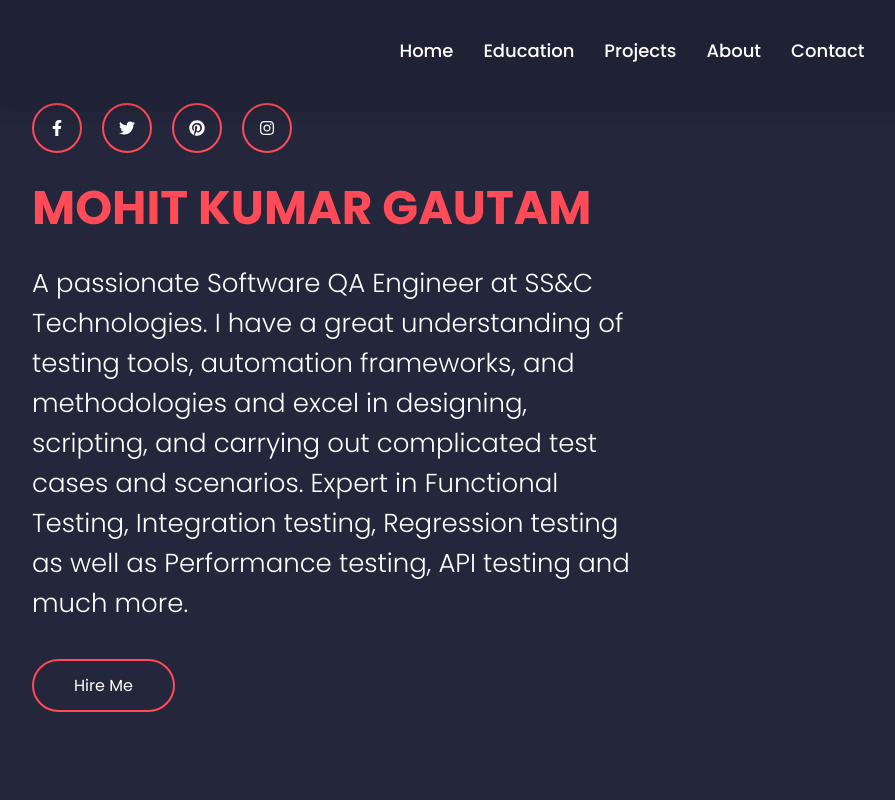
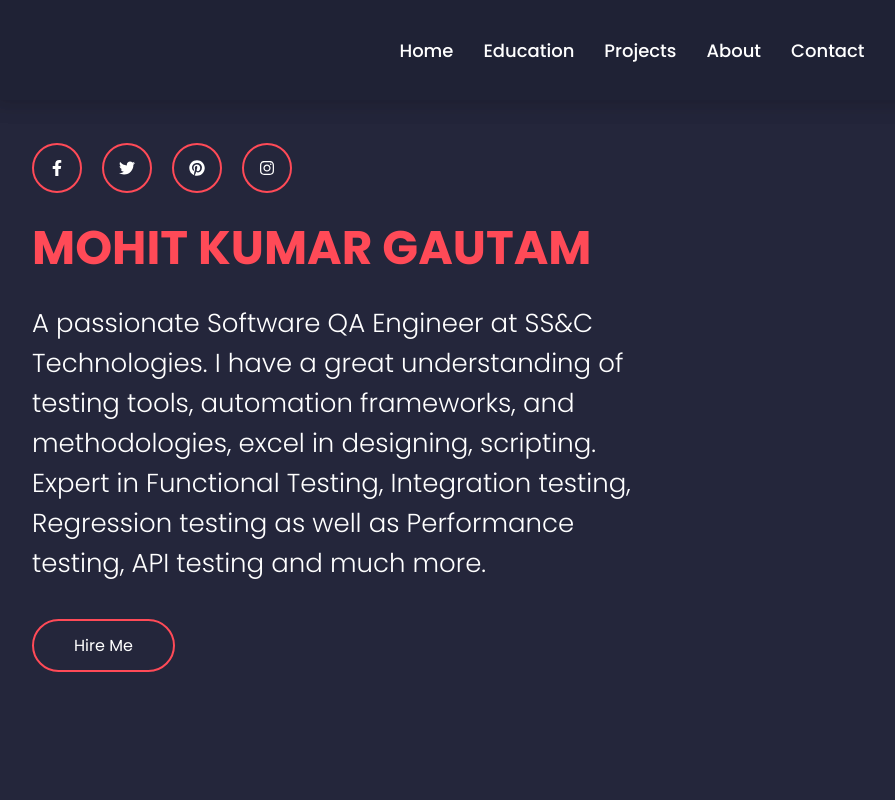
Before and after one commit to gautam2021/personal-portfolio-react, a React (Create React App) app: page / in a window 1280 px wide. Shown: the top 800 px of the page, without its empty margins (8-903 px from the left). Built offline with nearby package versions, Linux system fonts and the light colour scheme.

Commit message:
Update Banner.jsx
about

```diff
--- a/src/components/Banner.jsx
+++ b/src/components/Banner.jsx
@@ -10,7 +10,7 @@ const Banner = () => {
   const [state] = React.useState({
     title: "Mohit Kumar Gautam",
     text:
-      "A passionate Software QA Engineer at SS&C Technologies. I have a great understanding of testing tools, automation frameworks, and methodologies and excel in designing, scripting, and carrying out complicated test cases and scenarios. Expert in Functional Testing, Integration testing, Regression testing as well as Performance testing, API testing and much more."
+      "A passionate Software QA Engineer at SS&C Technologies. I have a great understanding of testing tools, automation frameworks, and methodologies, excel in designing, scripting. Expert in Functional Testing, Integration testing, Regression testing as well as Performance testing, API testing and much more."
   });
   return (
     <header className="header">
```
